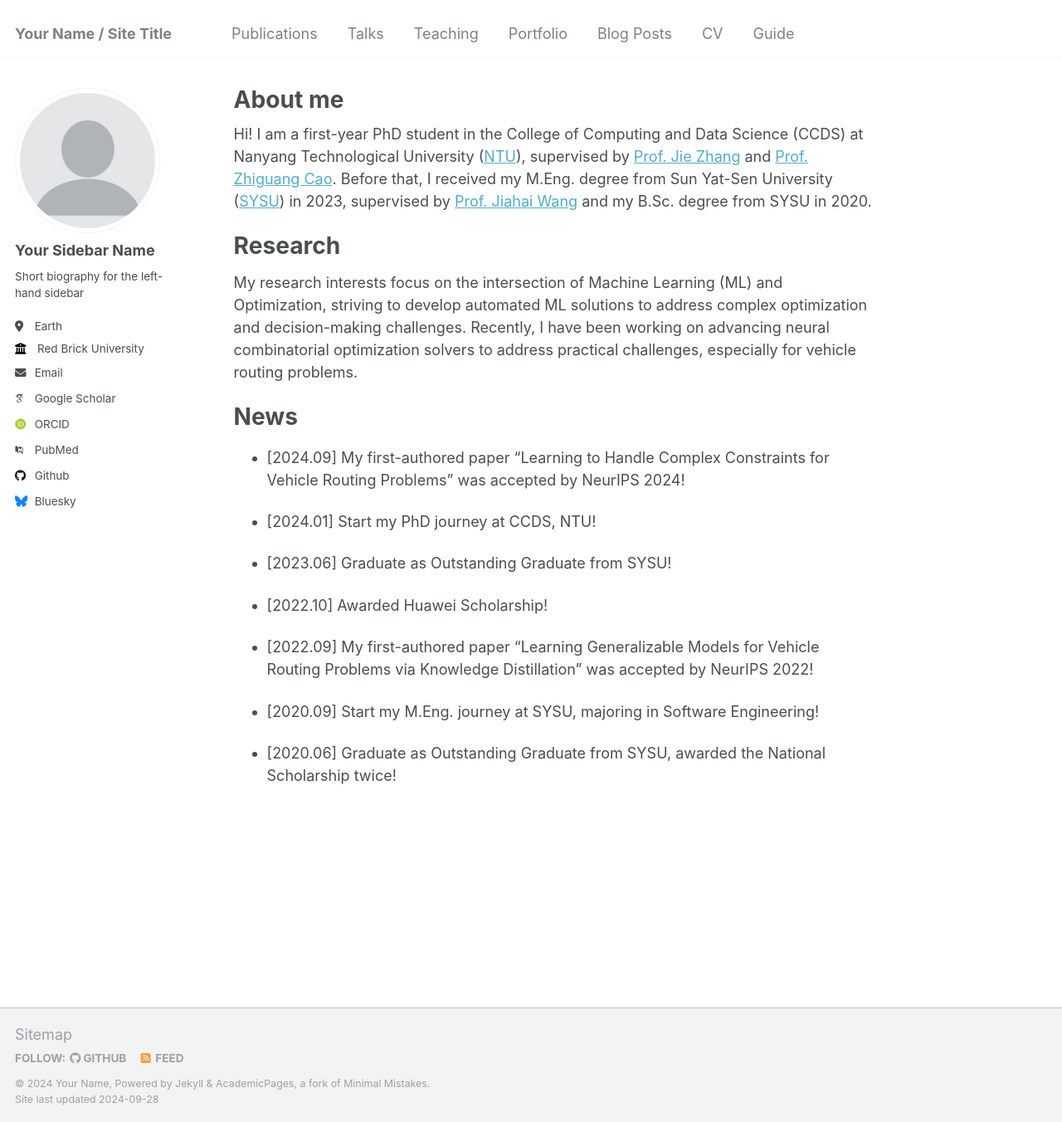
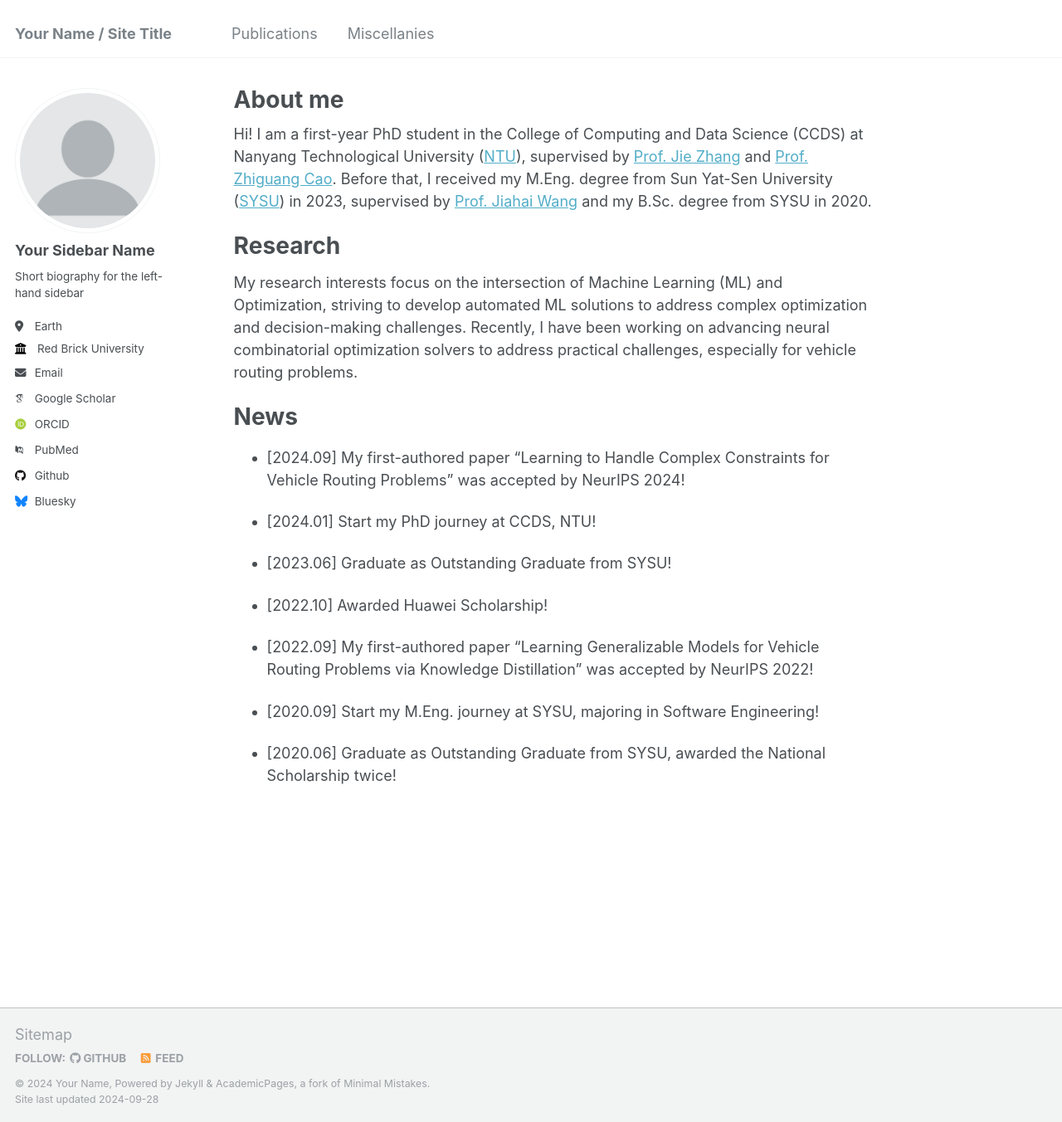
Before and after one commit to jieyibi/jieyibi.github.io, a Jekyll site: the page built from _pages/about.md, in a window 1280 px wide and 1352 px high. Shown: the whole window at 83% size. Built offline with Jekyll 4.4.1, drawn with Linux system fonts in a browser that asks for light colours; some web fonts are replaced; part of the change alters nothing that is shown.

Commit message:
Update navigation.yml

```diff
--- a/_data/navigation.yml
+++ b/_data/navigation.yml
@@ -8,20 +8,20 @@ main:
   - title: "Publications"
     url: /publications/
 
-  - title: "Talks"
-    url: /talks/
+  - title: "Miscellanies"
+    url: /miscellanies/
 
-  - title: "Teaching"
-    url: /teaching/
+  # - title: "Honors & Awards"
+  #   url: /award/
 
-  - title: "Portfolio"
-    url: /portfolio/
+  # - title: "Others"
+  #   url: /others/
 
-  - title: "Blog Posts"
-    url: /year-archive/
+  # - title: "Blog Posts"
+  #   url: /year-archive/
 
-  - title: "CV"
-    url: /cv/
+  # - title: "CV"
+  #   url: /cv/
 
-  - title: "Guide"
-    url: /markdown/
+  # - title: "Guide"
+  #   url: /markdown/
```
